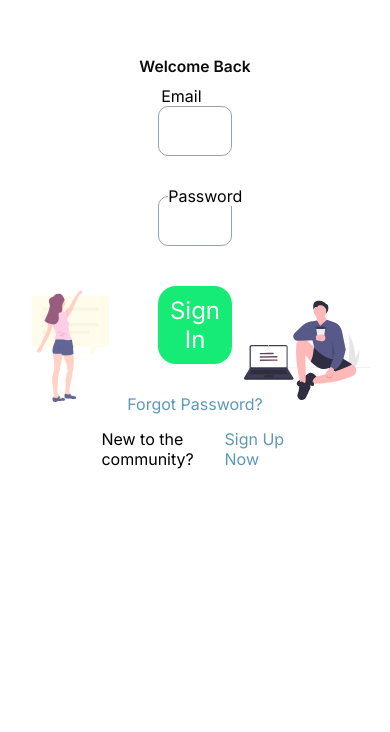
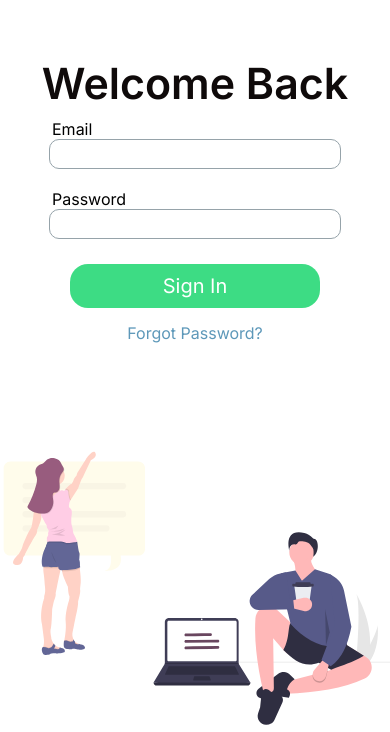
Before and after one commit to aibarrola/SubtleAsianNetwork, a React (Create React App) app: page /login in a window 390 px wide. Shown: the part 112-844 px from the top of the page. Built offline with nearby package versions, Linux system fonts and the light colour scheme.

Commit message:
made login page mobile responsive

```diff
--- a/src/components/pages/login/login.css
+++ b/src/components/pages/login/login.css
@@ -35,13 +35,7 @@
     margin:auto;
     padding: 10px;
 }
-.login-form-label{
-    position: relative;
-    top: 10px;
-    left: 10px;
-    background-color: white;
-    width: 30%;
-}
+
 .login-input-field{
     width: 100%;
     outline: none;
@@ -58,7 +52,7 @@
     align-content: center;
   }
 .signin-btn{
-    background-color: var(--accent-color);
+    background-color: var(--main-color);
     color: white;
     border:none;
     font-size: 1.5rem;
@@ -70,7 +64,7 @@
     cursor: pointer;
 }
 .signin-btn:hover {
-    background-color: var(--accent-color);
+    background-color: var(--main-color);
     color: var(--main-dark);
   }
 .forgetPassword-container{
@@ -111,3 +105,41 @@ a{
 .community-label{
     margin-right: 7px;
 }
+@media only screen and (max-width: 414px) {
+
+    .signUp-label-container{
+        visibility: hidden;
+    }
+    .signin-btn{
+        width: 80%;
+        font-size: 20px;
+    }
+    .login-email-field{
+        width: 100%;
+    }
+    .login-container{
+        width: 100%;
+        display: flex;
+        align-items: center;
+    }
+    .login-password-field{
+        width: 100%;
+    }
+    .login-title{
+        font-size: 11vw;
+    }
+    .login-input-field{
+        height: 30px;
+        font-size: 0.9rem;
+    }
+    .signin-btn{
+        margin:15px;
+    }
+    .logIn{
+        background-image: url(/images/login/login-background-mobile.svg);
+        background-position: bottom;
+        background-size: 100%;
+
+
+    }
+}
--- a/src/components/pages/login/login.jsx
+++ b/src/components/pages/login/login.jsx
@@ -46,7 +46,7 @@ function Login(){
                     <input className = "login-input-field" type ="text" onChange={emailChange} value={email}/>
                     </div>
                     <div className = "login-password-field">
-                    <label className = "login-form-label">Password</label>
+                    <label className = "form-label">Password</label>
                     <input className = "login-input-field" type ="password" onChange={passChange} value={password}/>
                     </div>
                     <div className ="signIn-button-container">
```
Also changed, not shown: public/images/login/login-background-mobile.svg (added).
